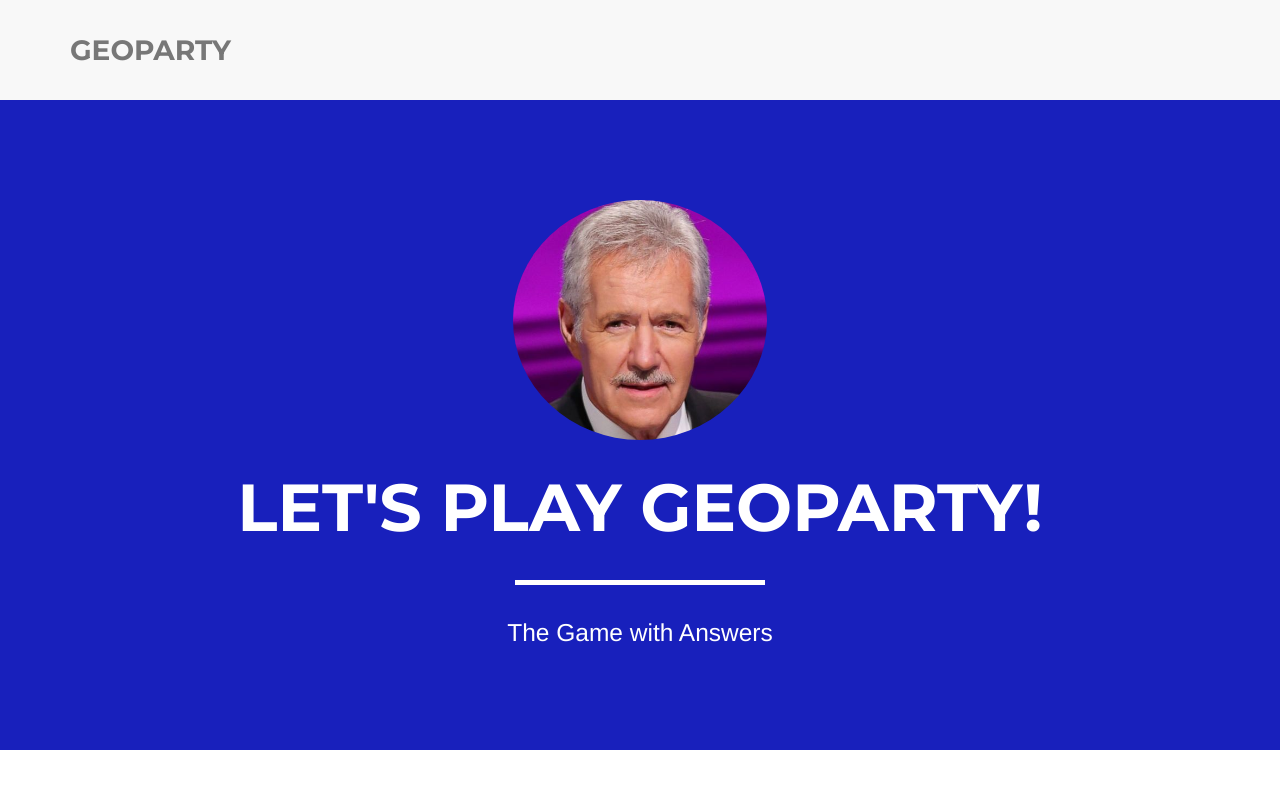
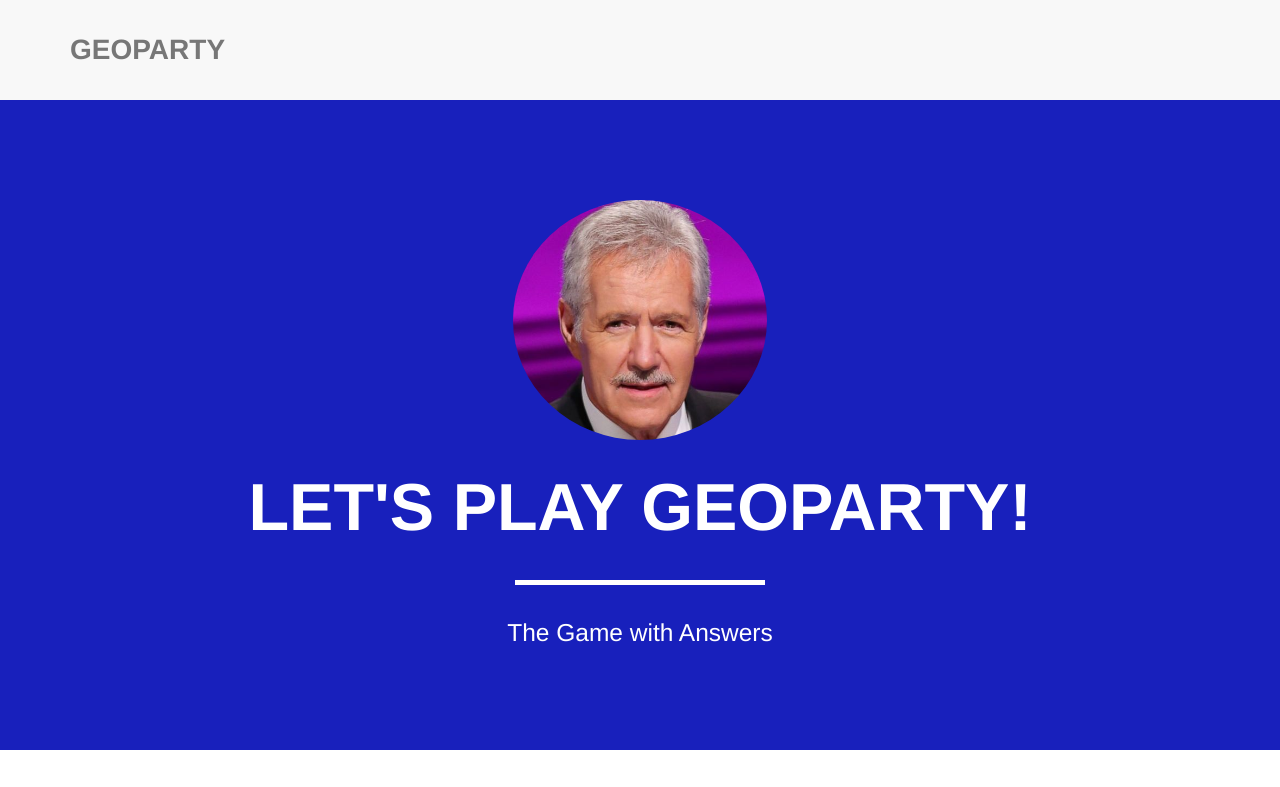
Before and after one commit to Hamatti/geoparty, a website: page index.html in a window 1280 px wide. Shown: the top 787 px of the page. Drawn offline with nearby package versions, Linux system fonts and the light colour scheme.

Commit message:
No font awesome

```diff
--- a/index.html
+++ b/index.html
@@ -17,11 +17,6 @@
 
     <!-- Custom CSS -->
     <link href="css/freelancer.css" rel="stylesheet">
-
-    <!-- Custom Fonts -->
-    <link href="css/font-awesome.min.css" rel="stylesheet" type="text/css">
-    <link href="http://fonts.googleapis.com/css?family=Montserrat:400,700" rel="stylesheet" type="text/css">
-    <link href="http://fonts.googleapis.com/css?family=Lato:400,700,400italic,700italic" rel="stylesheet" type="text/css">
 
     <!-- HTML5 Shim and Respond.js IE8 support of HTML5 elements and media queries -->
     <!-- WARNING: Respond.js doesn't work if you view the page via file:// -->
```
